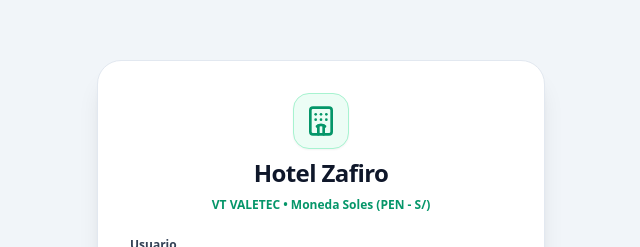
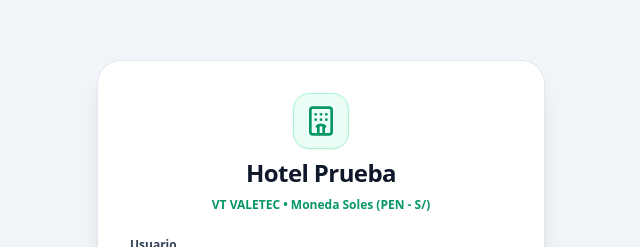
Before and after one commit to fjuarezc14-ctrl/SISTEMA-HOTELERO, a React (Vite) app in the folder frontend/: page / in a window 1280 px wide. Shown: the part 114-361 px from the top of the page, without its empty margins (319-959 px from the left). Built offline with nearby package versions, Linux system fonts and the light colour scheme.

Commit message:
fix: actualizar nombre en pantalla de login a Hotel Prueba

```diff
--- a/frontend/src/pages/LoginPage.jsx
+++ b/frontend/src/pages/LoginPage.jsx
@@ -26,7 +26,7 @@
           <div className="w-14 h-14 bg-emerald-50 border border-emerald-200 rounded-2xl flex items-center justify-center text-emerald-600 mx-auto shadow-sm">
             <Hotel className="w-8 h-8" />
           </div>
-          <h2 className="text-2xl font-black text-slate-900 tracking-tight">Hotel Zafiro</h2>
+          <h2 className="text-2xl font-black text-slate-900 tracking-tight">Hotel Prueba</h2>
           <p className="text-xs text-emerald-600 font-semibold">VT VALETEC • Moneda Soles (PEN - S/)</p>
         </div>
 
```
